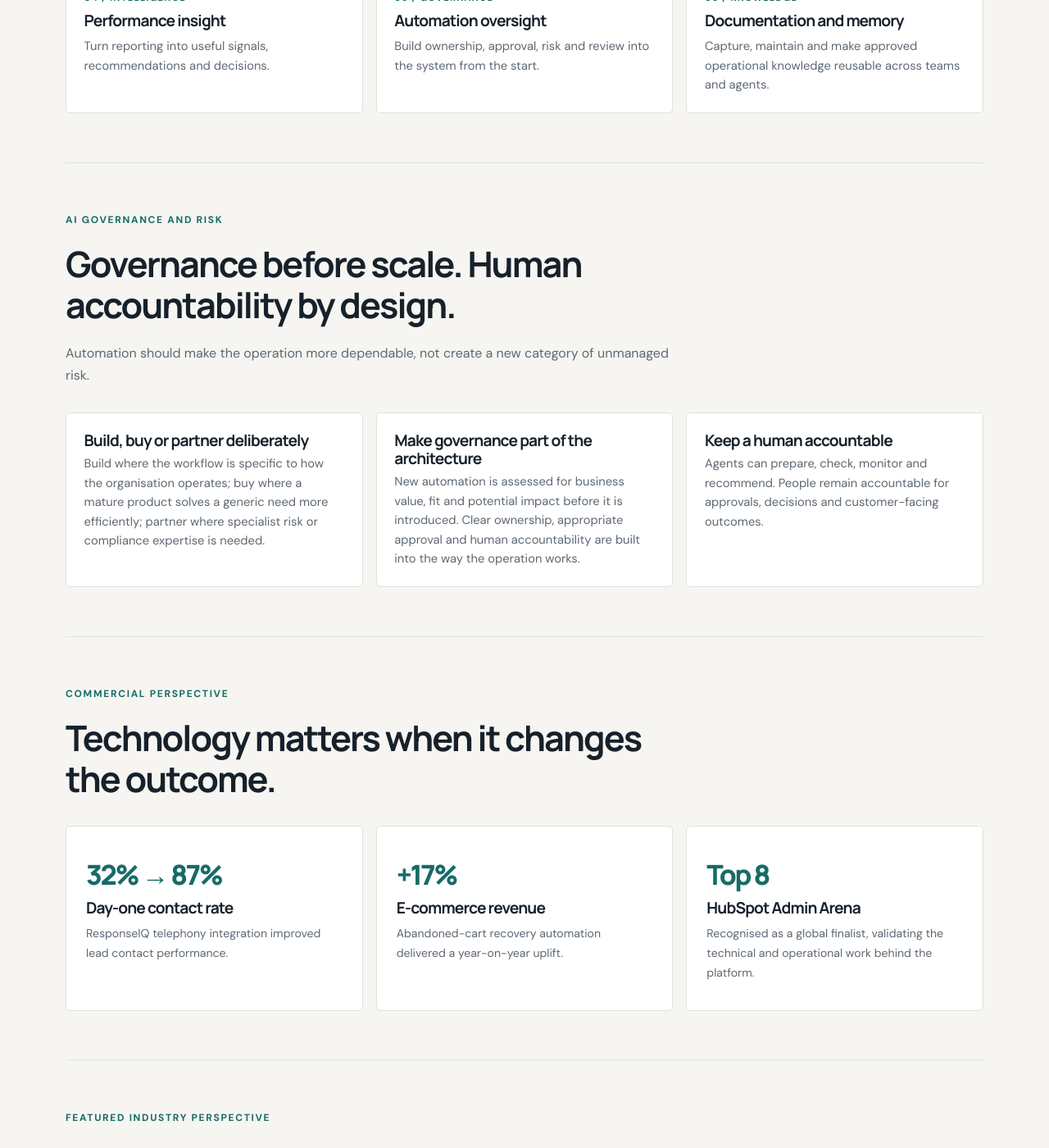
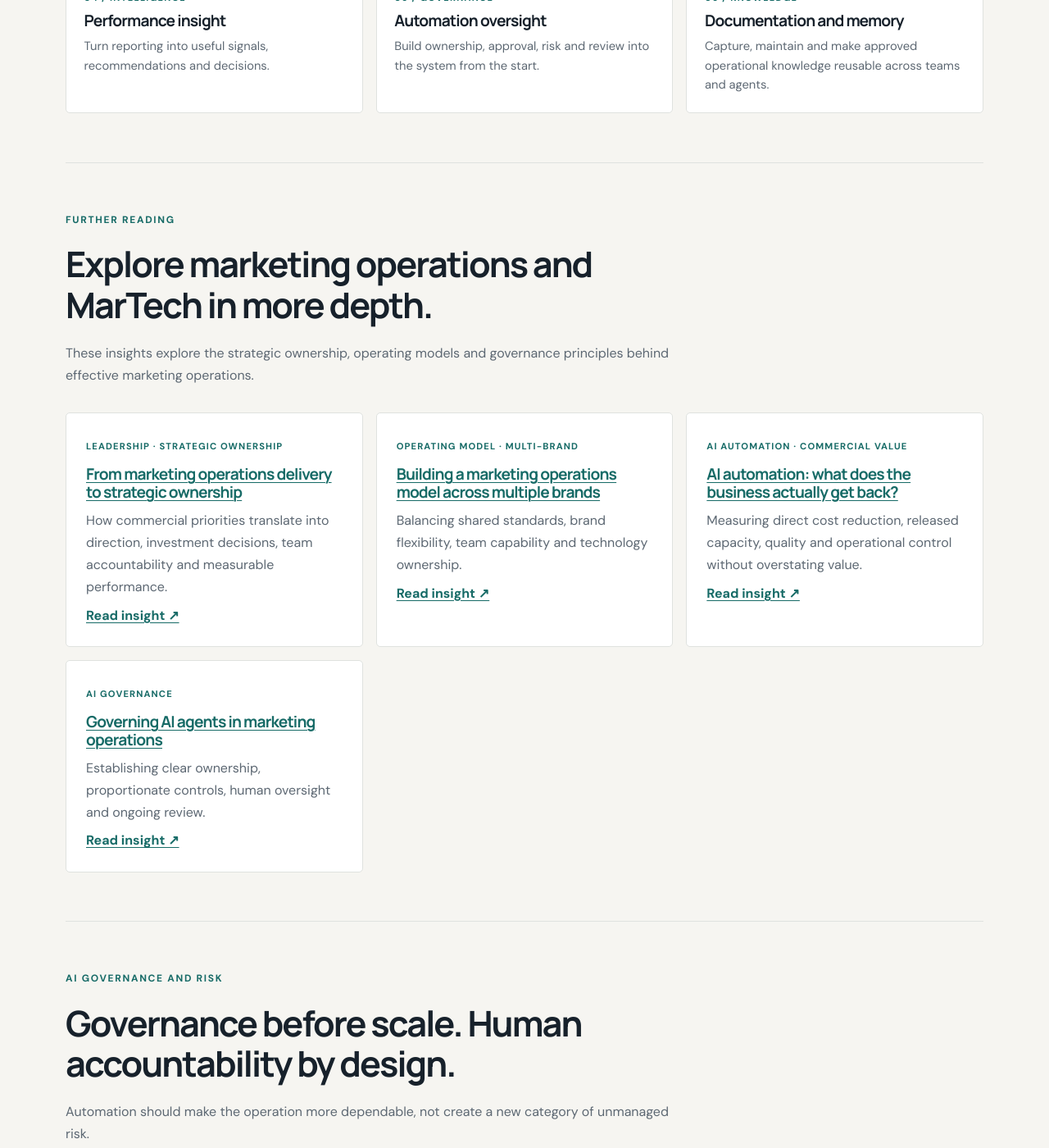
Before and after one commit to georgefwmurray/Marketing-Operations-Control-Centre, a Jekyll site: the page built from Leadership-&-Strategy.md, in a window 1280 px wide and 1400 px high, scrolled down 6840 px. Shown: the whole window at 82% size. Built offline with Jekyll 4.4.1, drawn with Linux system fonts in a browser that asks for light colours.

Commit message:
Add related Insights links to Leadership and Strategy page

```diff
--- a/Leadership-&-Strategy.md
+++ b/Leadership-&-Strategy.md
@@ -132,6 +132,40 @@ description: "Explore George Murray’s approach to marketing operations leaders
 
 <section class="content-section">
   <div class="section-heading">
+    <p class="eyebrow">Further reading</p>
+    <h2>Explore marketing operations and MarTech in more depth.</h2>
+    <p>These insights explore the strategic ownership, operating models and governance principles behind effective marketing operations.</p>
+  </div>
+  <div class="cards">
+    <article class="card">
+      <p class="kicker">Leadership · Strategic ownership</p>
+      <h3><a href="{{ '/insights/marketing-operations-strategic-ownership/' | relative_url }}">From marketing operations delivery to strategic ownership</a></h3>
+      <p>How commercial priorities translate into direction, investment decisions, team accountability and measurable performance.</p>
+      <p class="section-cta"><a href="{{ '/insights/marketing-operations-strategic-ownership/' | relative_url }}">Read insight ↗</a></p>
+    </article>
+    <article class="card">
+      <p class="kicker">Operating model · Multi-brand</p>
+      <h3><a href="{{ '/insights/multi-brand-marketing-operations-operating-model/' | relative_url }}">Building a marketing operations model across multiple brands</a></h3>
+      <p>Balancing shared standards, brand flexibility, team capability and technology ownership.</p>
+      <p class="section-cta"><a href="{{ '/insights/multi-brand-marketing-operations-operating-model/' | relative_url }}">Read insight ↗</a></p>
+    </article>
+    <article class="card">
+      <p class="kicker">AI automation · Commercial value</p>
+      <h3><a href="{{ '/insights/measuring-the-business-value-of-ai-automation/' | relative_url }}">AI automation: what does the business actually get back?</a></h3>
+      <p>Measuring direct cost reduction, released capacity, quality and operational control without overstating value.</p>
+      <p class="section-cta"><a href="{{ '/insights/measuring-the-business-value-of-ai-automation/' | relative_url }}">Read insight ↗</a></p>
+    </article>
+    <article class="card">
+      <p class="kicker">AI governance</p>
+      <h3><a href="{{ '/insights/governing-ai-agents-marketing-operations/' | relative_url }}">Governing AI agents in marketing operations</a></h3>
+      <p>Establishing clear ownership, proportionate controls, human oversight and ongoing review.</p>
+      <p class="section-cta"><a href="{{ '/insights/governing-ai-agents-marketing-operations/' | relative_url }}">Read insight ↗</a></p>
+    </article>
+  </div>
+</section>
+
+<section class="content-section">
+  <div class="section-heading">
     <p class="eyebrow">AI governance and risk</p>
     <h2>Governance before scale. Human accountability by design.</h2>
     <p>Automation should make the operation more dependable, not create a new category of unmanaged risk.</p>
```
